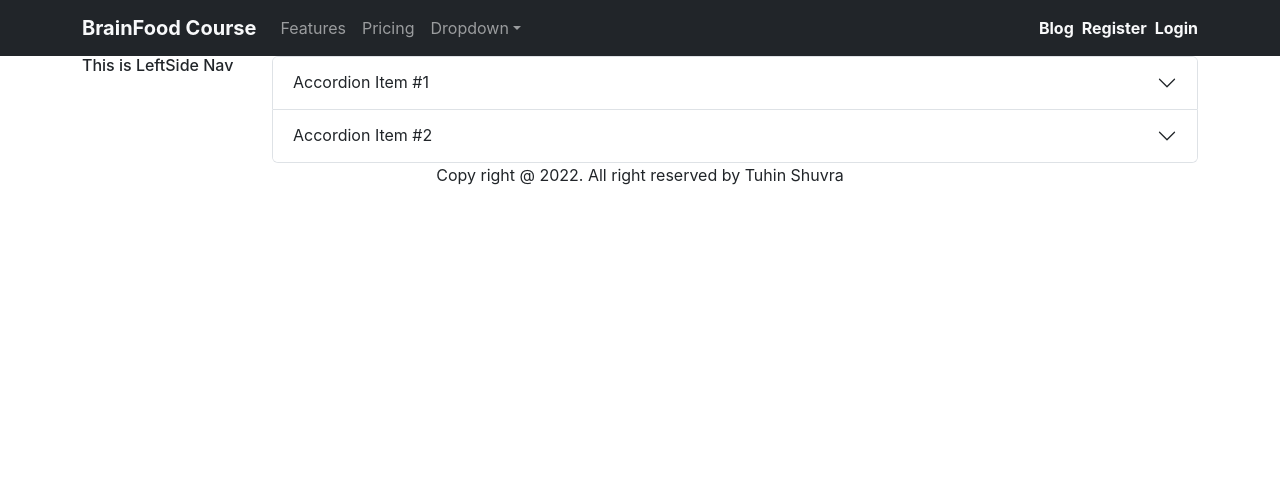
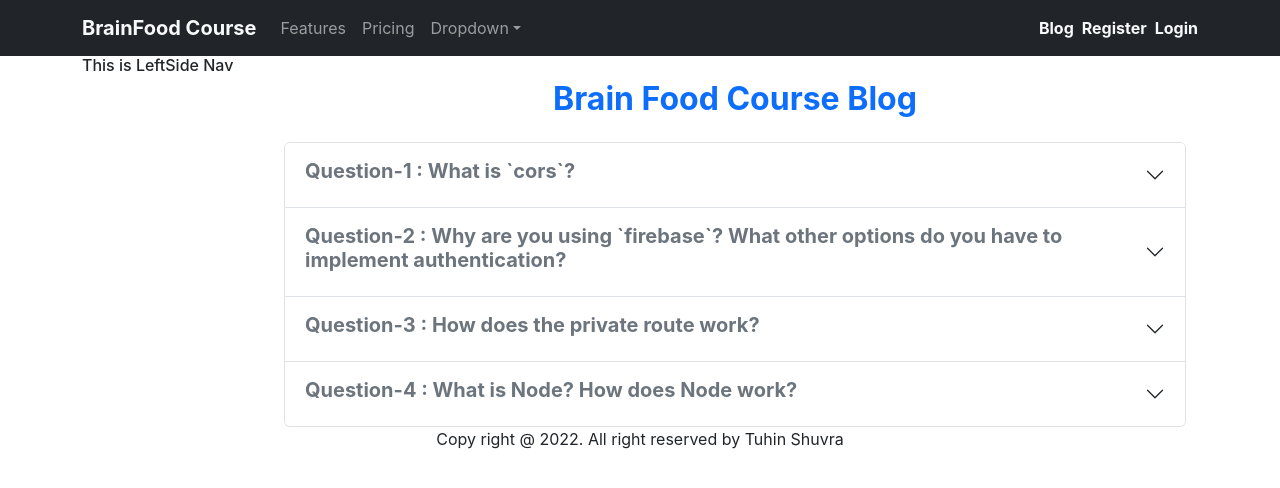
Before and after one commit to tuhinshuvra/e-learning-client, a React (Create React App) app: page /blog in a window 1280 px wide. Shown: the top 488 px of the page. Built offline with nearby package versions, Linux system fonts and the light colour scheme; no server answers.

Commit message:
updated blog page question

```diff
--- a/src/Pages/Blog/Blog.js
+++ b/src/Pages/Blog/Blog.js
@@ -3,9 +3,12 @@ import './Blog.css';
 
 function Blog() {
     return (
+        <div className=' container'>
+            <h2 className=' text-center fw-bolder text-primary mt-4 mb-4'>Brain Food Course Blog</h2>
+
             <Accordion>
                 <Accordion.Item eventKey="0">
-                <Accordion.Header>Accordion Item #1</Accordion.Header>
+                    <Accordion.Header> <h5 className='fw-bold text-secondary'> Question-1 : What is `cors`? </h5> </Accordion.Header>
                     <Accordion.Body>
                         Lorem ipsum dolor sit amet, consectetur adipiscing elit, sed do
                         eiusmod tempor incididunt ut labore et dolore magna aliqua. Ut enim ad
@@ -17,7 +20,32 @@ function Blog() {
                     </Accordion.Body>
                 </Accordion.Item>
                 <Accordion.Item eventKey="1">
-                <Accordion.Header>Accordion Item #2</Accordion.Header>
+                    <Accordion.Header> <h5 className='fw-bold text-secondary'> Question-2 : Why are you using `firebase`? What other options do you have to implement authentication? </h5> </Accordion.Header>
+                    <Accordion.Body>
+                        Lorem ipsum dolor sit amet, consectetur adipiscing elit, sed do
+                        eiusmod tempor incididunt ut labore et dolore magna aliqua. Ut enim ad
+                        minim veniam, quis nostrud exercitation ullamco laboris nisi ut
+                        aliquip ex ea commodo consequat. Duis aute irure dolor in
+                        reprehenderit in voluptate velit esse cillum dolore eu fugiat nulla
+                        pariatur. Excepteur sint occaecat cupidatat non proident, sunt in
+                        culpa qui officia deserunt mollit anim id est laborum.
+                    </Accordion.Body>
+                </Accordion.Item>
+                <Accordion.Item eventKey="2">
+                    <Accordion.Header> <h5 className='fw-bold text-secondary'> Question-3 : How does the private route work? </h5> </Accordion.Header>
+                    <Accordion.Body>
+                        Lorem ipsum dolor sit amet, consectetur adipiscing elit, sed do
+                        eiusmod tempor incididunt ut labore et dolore magna aliqua. Ut enim ad
+                        minim veniam, quis nostrud exercitation ullamco laboris nisi ut
+                        aliquip ex ea commodo consequat. Duis aute irure dolor in
+                        reprehenderit in voluptate velit esse cillum dolore eu fugiat nulla
+                        pariatur. Excepteur sint occaecat cupidatat non proident, sunt in
+                        culpa qui officia deserunt mollit anim id est laborum.
+                    </Accordion.Body>
+                </Accordion.Item>
+
+                <Accordion.Item eventKey="3">
+                    <Accordion.Header> <h5 className='fw-bold text-secondary'> Question-4 : What is Node? How does Node work? </h5> </Accordion.Header>
                     <Accordion.Body>
                         Lorem ipsum dolor sit amet, consectetur adipiscing elit, sed do
                         eiusmod tempor incididunt ut labore et dolore magna aliqua. Ut enim ad
@@ -29,6 +57,7 @@ function Blog() {
                     </Accordion.Body>
                 </Accordion.Item>
             </Accordion>
+        </div>
     );
 }
 
```
Lines whose indentation alone changed are shown as unchanged.
